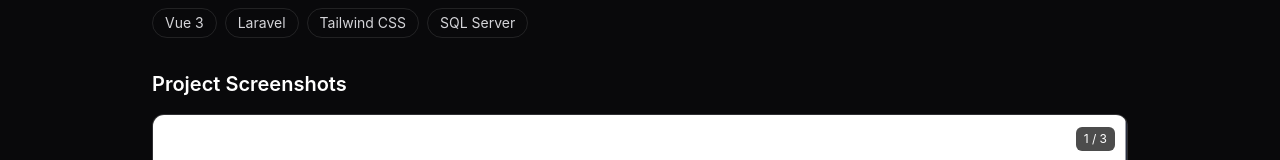
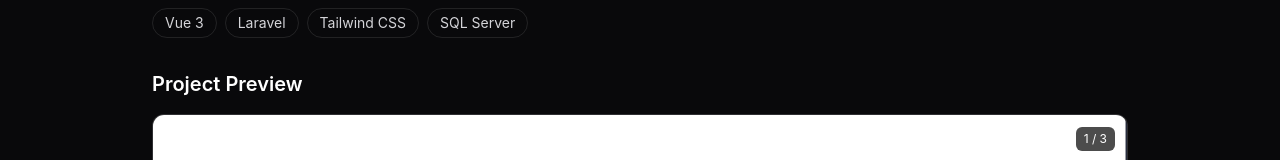
Before and after one commit to Sariel15/Portfolio_Testing, a Nuxt app: page /projects/ehwc-appointment in a window 1280 px wide. Shown: the part 331-491 px from the top of the page. Built offline with nearby package versions, Linux system fonts and the light colour scheme.

Commit message:
modified:   app/pages/projects/[slug].vue

```diff
--- a/app/pages/projects/[slug].vue
+++ b/app/pages/projects/[slug].vue
@@ -55,7 +55,7 @@
 
     <!-- Screenshots appear only when available -->
     <section v-if="project.screenshots?.length" class="mb-12">
-      <h2 class="mb-4 text-xl font-semibold text-white">Project Screenshots</h2>
+      <h2 class="mb-4 text-xl font-semibold text-white">Project Preview</h2>
 
       <ProjectSlideshow
         :screenshots="project.screenshots"
```
